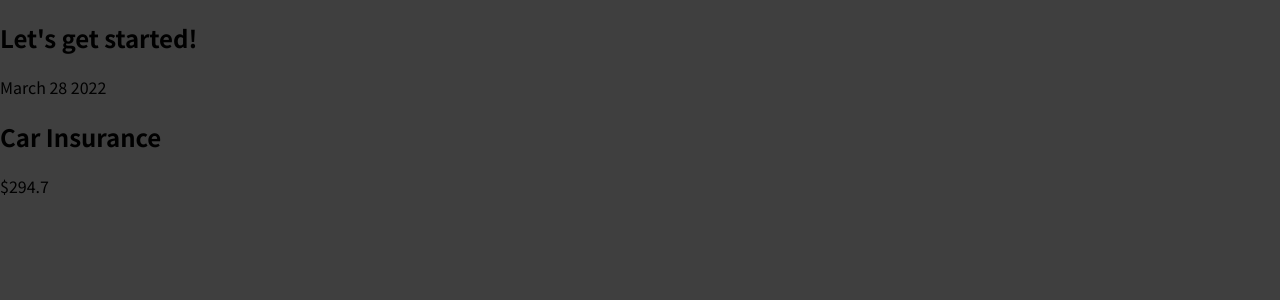
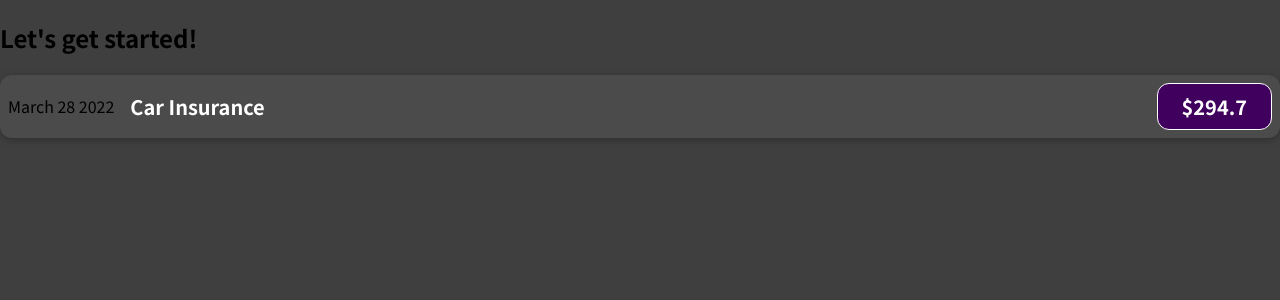
Before and after one commit to suneelkumarbh/react-course, a JavaScript app in the folder 01-starting-setup/: page / in a window 1280 px wide. Shown: the top 300 px of the page. Built offline with nearby package versions, Linux system fonts and the light colour scheme.

Commit message:
added css for expense item component

```diff
--- /dev/null
+++ b/01-starting-setup/src/components/ExpenseItem.css
@@ -0,0 +1,56 @@
+.expense-item {
+  display: flex;
+  justify-content: space-between;
+  align-items: center;
+  box-shadow: 0 2px 8px rgba(0, 0, 0, 0.25);
+  padding: 0.5rem;
+  margin: 1rem 0;
+  border-radius: 12px;
+  background-color: #4b4b4b;
+}
+
+.expense-item__description {
+  display: flex;
+  flex-direction: column;
+  gap: 1rem;
+  align-items: flex-end;
+  flex-flow: column-reverse;
+  justify-content: flex-start;
+  flex: 1;
+}
+
+.expense-item h2 {
+  color: #3a3a3a;
+  font-size: 1rem;
+  flex: 1;
+  margin: 0 1rem;
+  color: white;
+}
+
+.expense-item__price {
+  font-size: 1rem;
+  font-weight: bold;
+  color: white;
+  background-color: #40005d;
+  border: 1px solid white;
+  padding: 0.5rem;
+  border-radius: 12px;
+}
+
+@media (min-width: 580px) {
+  .expense-item__description {
+    flex-direction: row;
+    align-items: center;
+    justify-content: flex-start;
+    flex: 1;
+  }
+
+  .expense-item__description h2 {
+    font-size: 1.25rem;
+  }
+
+  .expense-item__price {
+    font-size: 1.25rem;
+    padding: 0.5rem 1.5rem;
+  }
+}
--- a/01-starting-setup/src/components/ExpenseItem.js
+++ b/01-starting-setup/src/components/ExpenseItem.js
@@ -1,14 +1,16 @@
+import './ExpenseItem.css'
+
 function ExpenseItem(){
   return (
-    <div>
+    <div className = 'expense-item'>
       <div>
         March 28 2022
       </div>
-      <div>
+      <div className = 'expense-item__description'>
         <h2>
           Car Insurance
         </h2>
-        <div>$294.7</div>
+        <div className = 'expense-item__price'>$294.7</div>
       </div>
     </div>
   );
```
